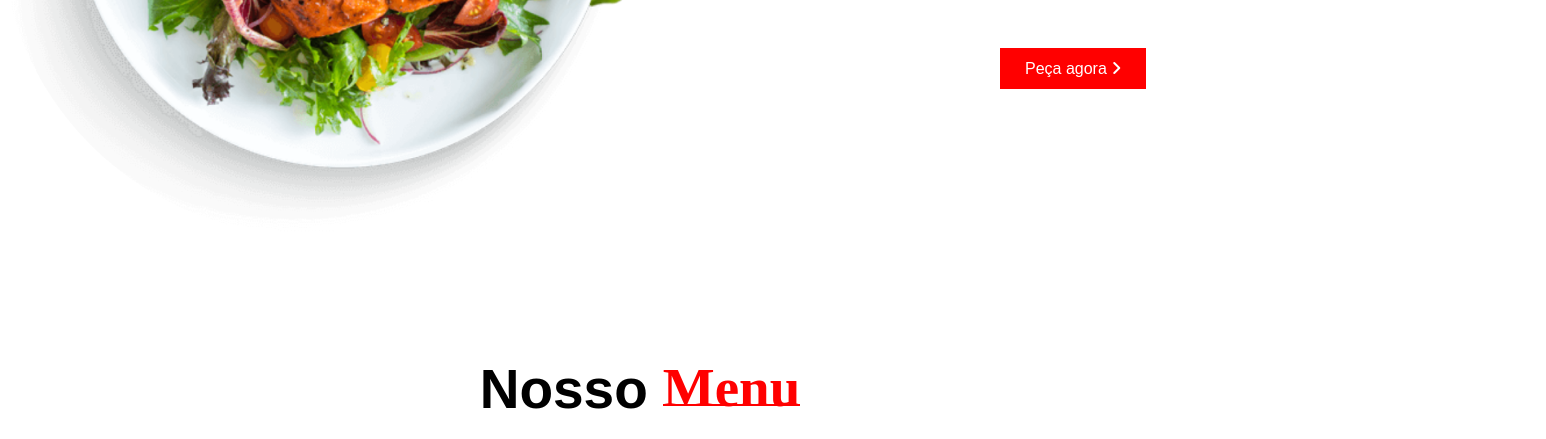
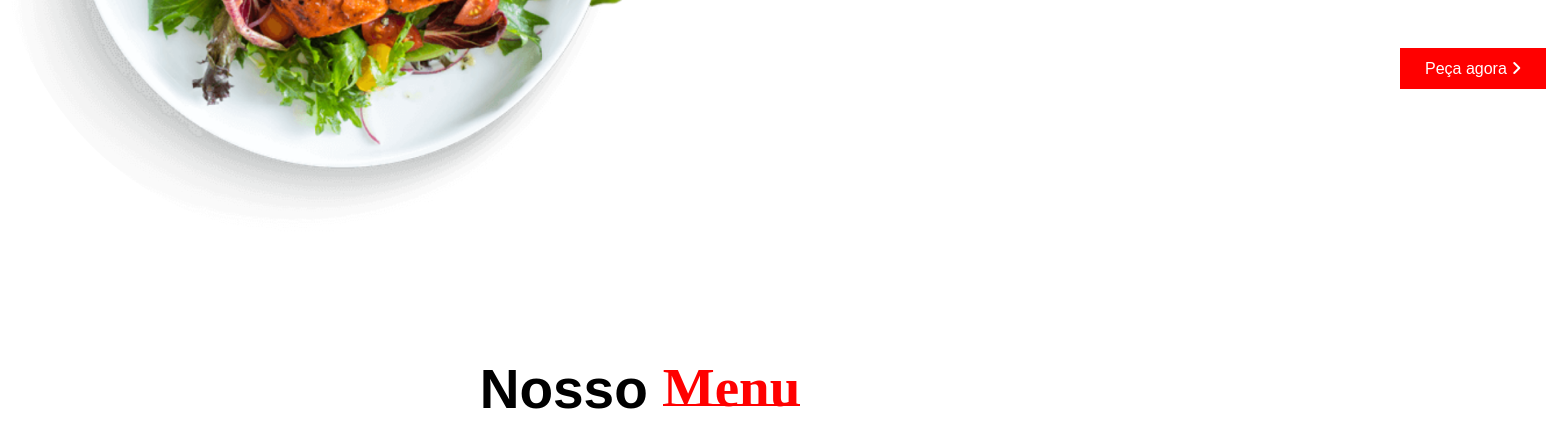
Before and after one commit to LucianoReisMassaro/NI1-FullStack, a plain HTML site: page index.html in a window 1280 px wide. Shown: the part 1314-1753 px from the top of the page, 1546 px wide, since content can reach past the window. Drawn offline with Linux system fonts and the light colour scheme.

Commit message:
Update style.css

```diff
--- a/style.css
+++ b/style.css
@@ -191,7 +191,7 @@ section .main_btn:hover i {
     text-decoration: none;
     color: #fff;
     position: relative;
-    left: 1000px;
+    left: 1400px;
     bottom: 120px;
 }
 
```
